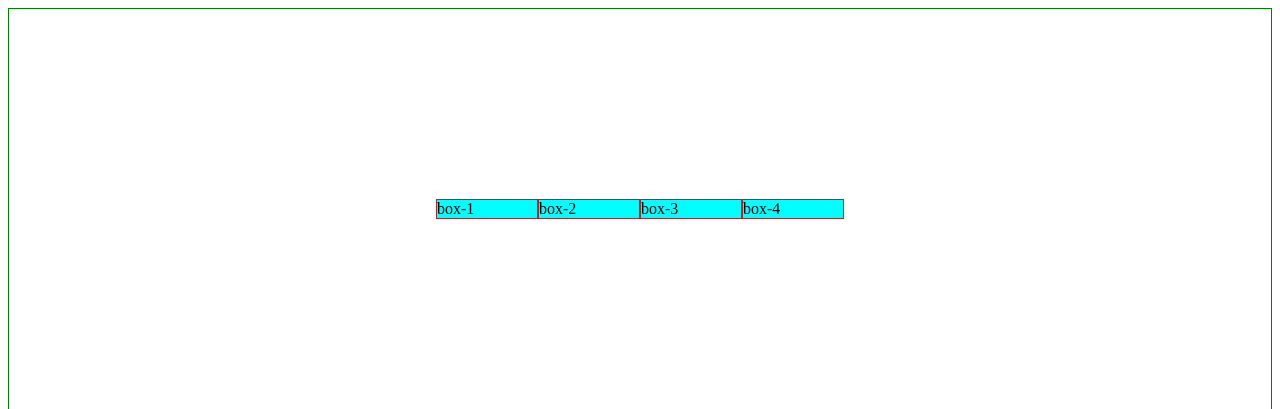
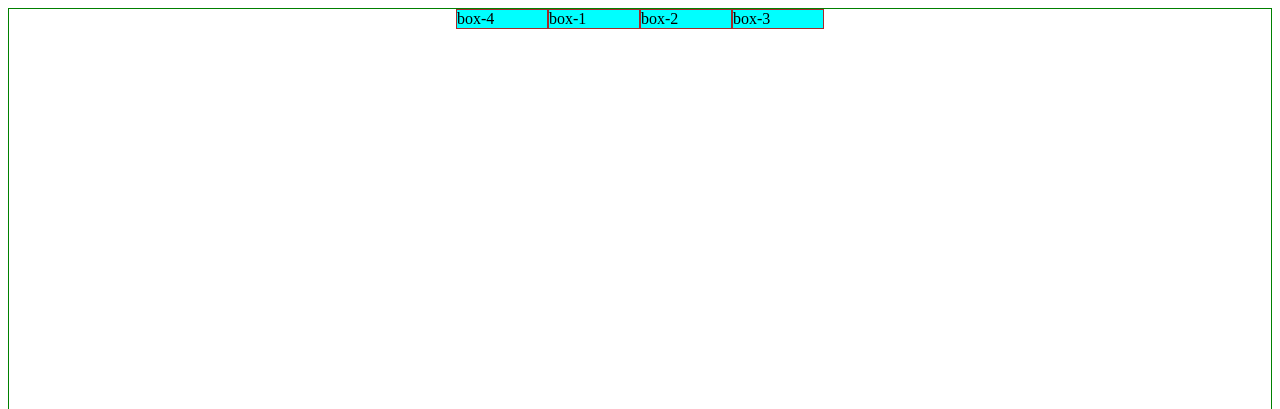
Before and after one commit to Akshat-Rwt/CodeHelp-FullStack-Development-, a plain HTML site: page CSS/Flex_Practice/index.html in a window 1280 px wide. Shown: the top 409 px of the page. Drawn offline with Linux system fonts and the light colour scheme.

Commit message:
Please enter the commit message for your changes. Lines starting

```diff
--- a/CSS/Flex_Practice/Style.css
+++ b/CSS/Flex_Practice/Style.css
@@ -26,19 +26,32 @@
 
     flex-wrap: wrap;
     justify-content: center;
-    align-items: center;
+    align-items: flex-start;
 
-    align-content: flex-start;
+
+    /* align-content: flex-start;
     align-content: flex-end;
     align-content: center;
     align-content: space-around;
     align-content: space-between;
-    align-content: space-evenly;
+    align-content: space-evenly; */
 
 }
 
 .box{
     border: 1px solid brown;
     background-color: aqua;
-    width: 100px;
+    width: 90px;
 }
+
+#box1{
+    order: 1;
+}
+
+#box2{
+    order: 3;
+}
+
+#box3{
+    order: 8;
+}
--- a/CSS/Flex_Practice/index.html
+++ b/CSS/Flex_Practice/index.html
@@ -10,10 +10,10 @@
 <body>
 
     <div class="container">
-        <div class="box">box-1</div>
-        <div class="box">box-2</div>
-        <div class="box">box-3</div>
-        <div class="box">box-4</div>
+        <div class="box" id="box1" >box-1</div>
+        <div class="box" id="box2" >box-2</div>
+        <div class="box" id="box3" >box-3</div>
+        <div class="box" id="box4" >box-4</div>
     </div>
 </body>
 </html>
```
